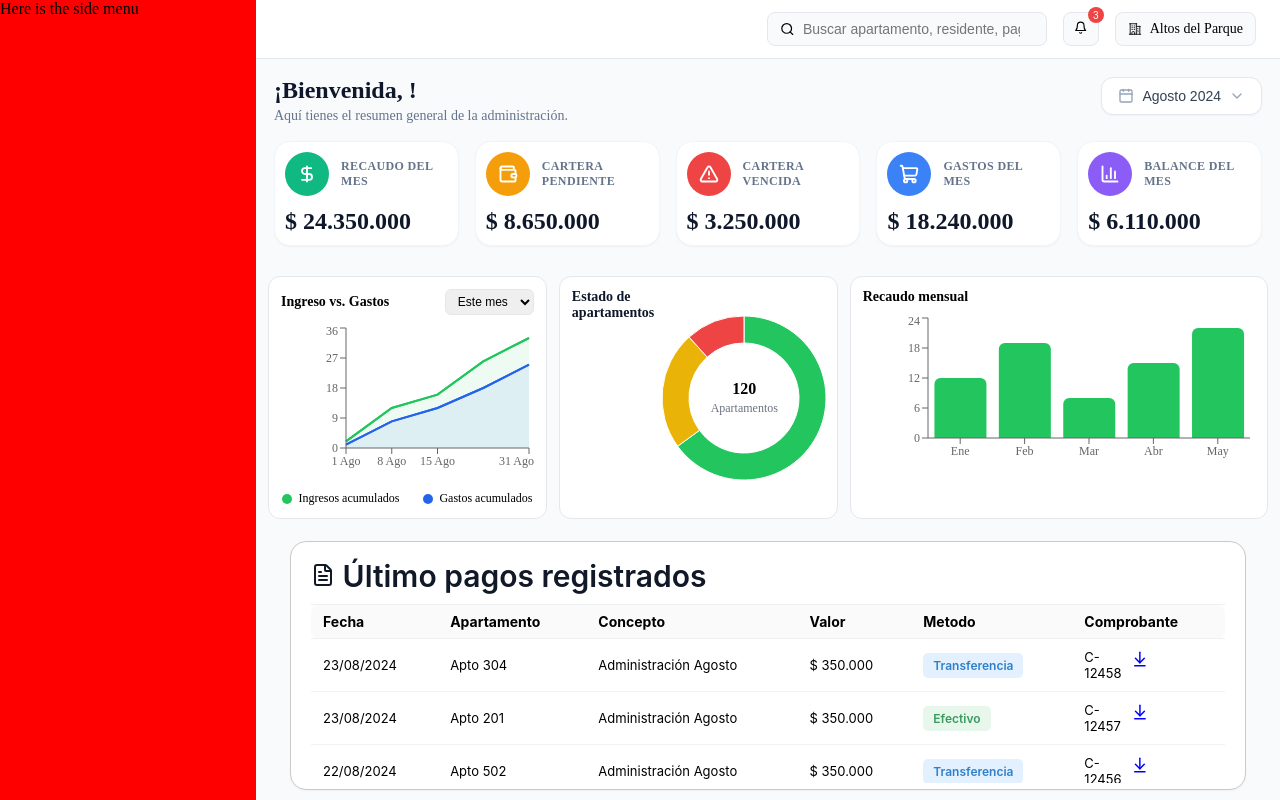
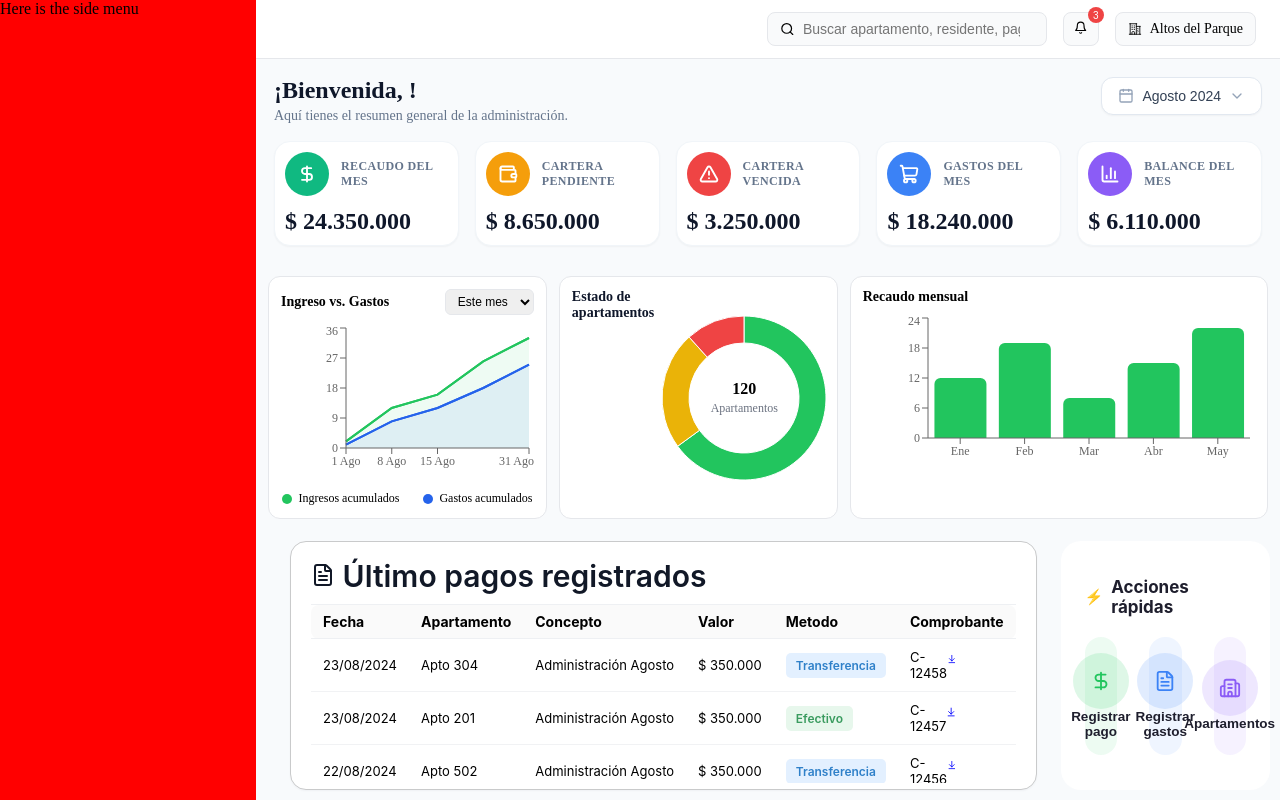
Before and after one commit to StartupName/admin-software, a React (Vite) app: page /dashboard in a window 1280 px wide. Built offline with nearby package versions, Linux system fonts and the light colour scheme.

Commit message:
feat(quickactioncomponent):  Adding reusable component to quick navigation (#40)

```diff
--- a/src/modules/dashboard/Dashboard.css
+++ b/src/modules/dashboard/Dashboard.css
@@ -1,8 +1,8 @@
 .dashboard_table{
+    display: flex;
     min-height: 0;
     padding: 10px;
 }
-
 .transfer, .cash{
     padding: 5px 10px;
     border-radius: 5px;
--- a/src/modules/dashboard/Dashboard.jsx
+++ b/src/modules/dashboard/Dashboard.jsx
@@ -1,4 +1,6 @@
+import './Dashboard.css'
 import TableComponent from './components/TableComponent/TableComponent'
+import QuickActionsComponent, { defaultQuickActions } from './components/QuickActionsComponent/QuickActionsComponent'
 import TopNavigationComponent from './components/topNavigationComponent/topNavigationComponent'
 import InformationCardsComponent from './components/InformationCardsComponent/InformationCardsComponent'
 import ChartsComponent from './components/ChartsComponent/ChartsComponent'
@@ -9,7 +11,6 @@ import { ArrowDownToLine, FileText } from 'lucide-react'
 import './Dashboard.css'
 
 function DashBoard() {
-
   function download(){
     alert('Descargando archivo...')
   }
@@ -63,7 +64,8 @@ function DashBoard() {
       <InformationCardsComponent/>
       <ChartsComponent />
       <div className="dashboard_table">
-        <TableComponent icon = {<FileText/>} title={"Último pagos registrados"} columns={columns} data={defaultData} />
+        <TableComponent icon = {<FileText/>} title={"Último pagos registrados"} columns={columns} data={defaultData} className="table"/>
+        <QuickActionsComponent actions={defaultQuickActions} className="quick-actions"/>
       </div>
     </>
   )
--- a/src/modules/dashboard/components/QuickActionsComponent/QuickActionsComponent.css
+++ b/src/modules/dashboard/components/QuickActionsComponent/QuickActionsComponent.css
@@ -1 +1,80 @@
-/* Write your code here */
+.quick-actions-container {
+  background-color: #ffffff;
+  border-radius: 20px;
+  padding: 24px;
+  box-sizing: border-box;
+  font-family: -apple-system, BlinkMacSystemFont, 'Segoe UI', Roboto, sans-serif;
+  display: flex;
+  flex-direction: column;
+  flex-wrap: wrap;
+  justify-content: center;
+  align-items: center;
+}
+
+.quick-actions-title {
+  display: flex;
+  align-items: center;
+  gap: 8px;
+  margin: 0 0 20px 0;
+  font-size: 17px;
+  font-weight: 700;
+  color: #1e1e2d;
+}
+
+.quick-actions-bolt {
+  font-size: 15px;
+}
+
+/* Grid with fixed columns: cards stay side by side (3 per row),
+   additional items wrap to the next row cleanly */
+.quick-actions-grid {
+  display: grid;
+  grid-template-columns: repeat(3, minmax(0, 1fr));
+  column-gap: 32px;
+  row-gap: 20px;
+}
+
+.quick-action-card {
+  display: flex;
+  flex-direction: column;
+  align-items: center;
+  justify-content: center;
+  min-width: 0;
+  padding: 16px 10px;
+  border: none;
+  border-radius: 16px;
+  cursor: pointer;
+  transition: transform 0.15s ease, box-shadow 0.15s ease;
+}
+
+.quick-action-card:hover {
+  transform: translateY(-2px);
+  box-shadow: 0 4px 12px rgba(0, 0, 0, 0.08);
+}
+
+.quick-action-card:active {
+  transform: translateY(0);
+}
+
+.quick-action-icon-circle {
+  display: flex;
+  align-items: center;
+  justify-content: center;
+  width: 56px;
+  height: 56px;
+  border-radius: 50%;
+}
+
+.quick-action-title {
+  font-size: 13.5px;
+  font-weight: 600;
+  color: #1e1e2d;
+  text-align: center;
+}
+
+/* Responsive: 2 per row on smaller screens */
+@media (max-width: 480px) {
+  .quick-actions-grid {
+    grid-template-columns: repeat(2, minmax(0, 1fr));
+  }
+}
--- a/src/modules/dashboard/components/QuickActionsComponent/QuickActionsComponent.jsx
+++ b/src/modules/dashboard/components/QuickActionsComponent/QuickActionsComponent.jsx
@@ -1 +1,55 @@
-// Write your code here
+import './QuickActionsComponent.css';
+import { DollarSign, FileText, Building2 } from 'lucide-react';
+
+export const defaultQuickActions = [
+  { id: 1, title: 'Registrar pago', icon: DollarSign, color: '#22C55E' },
+  { id: 2, title: 'Registrar gastos', icon: FileText, color: '#3B82F6' },
+  { id: 3, title: 'Apartamentos', icon: Building2, color: '#8B5CF6' },
+];
+
+function QuickActionCard({ icon: Icon, title, color }) {
+  return (
+    <button
+      type="button"
+      className="quick-action-card"
+      style={{
+        backgroundColor: `${color}14`, // light tint of the color (square background)
+      }}
+    >
+      <span
+        className="quick-action-icon-circle"
+        style={{
+          backgroundColor: `${color}26`, // lighter circle behind the icon
+        }}
+      >
+        {Icon && <Icon size={22} color={color} strokeWidth={2} />}
+      </span>
+      <span className="quick-action-title">{title}</span>
+    </button>
+  );
+}
+
+
+export default function QuickActionsComponent({ actions = defaultQuickActions }) {
+  const visibleActions = actions.slice(0, 6);
+
+  return (
+    <div className="quick-actions-container">
+      <h2 className="quick-actions-title">
+        <span className="quick-actions-bolt" aria-hidden="true">⚡</span>
+        Acciones rápidas
+      </h2>
+
+      <div className="quick-actions-grid">
+        {visibleActions.map((action, index) => (
+          <QuickActionCard
+            key={action.id ?? index}
+            icon={action.icon}
+            title={action.title}
+            color={action.color}
+          />
+        ))}
+      </div>
+    </div>
+  );
+}
```
